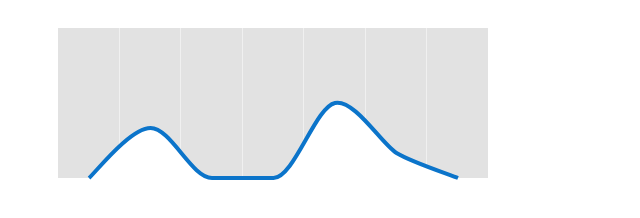
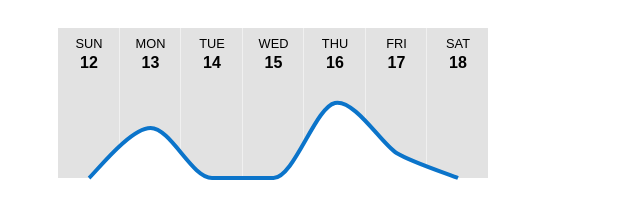
Before and after one commit to d2l-joelp/pulse-graph-spike, a website: page public/index.html in a window 1280 px wide. Shown: the whole page, without its empty margins (0-640 px from the left). Drawn offline with Linux system fonts and the light colour scheme.

Commit message:
Add date text

```diff
--- a/public/index.js
+++ b/public/index.js
@@ -5,7 +5,8 @@
 		height = 200 - margin.top - margin.bottom,
 		itemsPerScreen = 7,
 		barWidth = Math.floor(width / itemsPerScreen),
-		interpolationMethod = 'monotone';  // bundle, basis, cardinal, monotone
+		interpolationMethod = 'monotone', // bundle, basis, cardinal, monotone
+		daysOfWeek = ['Sun', 'Mon', 'Tue', 'Wed', 'Thu', 'Fri', 'Sat'];
 
 	var parseDate = d3.time.format("%d-%b-%y").parse;
 
@@ -83,6 +84,7 @@
 				.attr('class', 'line');
 
 			//addDots(svg, data);
+			addDayText(svg, data);
 		})
 	}
 
@@ -98,5 +100,35 @@
 			.style('fill', 'red');
 	}
 
+	function getDayOfWeekString(date) {
+		return daysOfWeek[date.getDay()];
+	}
+
+	function addDayText(svg, data) {
+		var daysOfWeek = svg.selectAll('text.day-of-week')
+			.data(data)
+			.enter()
+			.append('text');
+
+		daysOfWeek.attr('x', plotFromCenterOfBars)
+			.attr('y', 20)
+			.text(function(d) {
+				return getDayOfWeekString(d.date);
+			})
+			.attr('class', 'day-of-week')
+
+		var daysOfMonth = svg.selectAll('text.day-of-month')
+			.data(data)
+			.enter()
+			.append('text');
+
+		daysOfMonth.attr('x', plotFromCenterOfBars)
+			.attr('y', 40)
+			.text(function(d) {
+				return d.date.getDate();
+			})
+			.attr('class', 'day-of-month')
+	}
+
 	drawChart();
 })();
--- a/public/site.css
+++ b/public/site.css
@@ -16,10 +16,15 @@
 	fill: white;
 }
 
-/*.bar {
-	display: inline-block;
-	width: 20px;
-	height: 75px;
-	background-color: teal;
-	margin: 0 5px;
-}*/
+.day-of-week {
+	text-anchor: middle;
+	text-transform: uppercase;
+	font-family: Arial, Helvetica, sans-serif;
+	font-size: 0.8em;
+}
+
+.day-of-month {
+	text-anchor: middle;
+	font-family: Arial, Helvetica, sans-serif;
+	font-weight: bold;
+}
```
